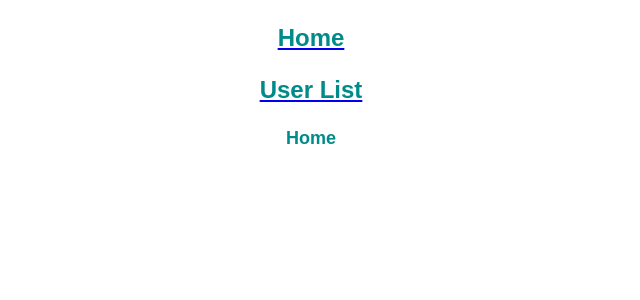
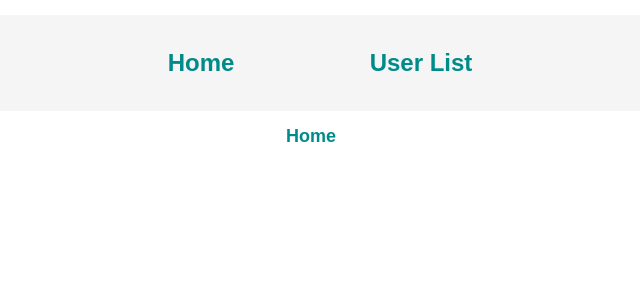
Before and after one commit to MMadejsza/React_users_app_routing, a React (Create React App) app in the folder 17_01_2021-users_excersise/: page / in a window 1280 px wide. Shown: the top 300 px of the page, without its empty margins (329-969 px from the left). Built offline with nearby package versions, Linux system fonts and the light colour scheme.

Commit message:
Styling corrected to css

```diff
--- /dev/null
+++ b/17_01_2021-users_excersise/src/App.css
@@ -0,0 +1,26 @@
+* {
+  box-sizing: border-box;
+}
+
+ul {
+  list-style-type: none;
+  margin: 15px;
+  padding: 0;
+  background-color: whitesmoke;
+  display: flex;
+  justify-content: center;
+}
+
+li {
+  width: 200px;
+  margin: 10px;
+  text-align: center;
+}
+
+li:hover {
+  background-color: grey;
+}
+
+a {
+  text-decoration: none;
+}
--- a/17_01_2021-users_excersise/src/App.js
+++ b/17_01_2021-users_excersise/src/App.js
@@ -1,5 +1,5 @@
 import React, { Component } from 'react';
-import './App.scss';
+import './App.css';
 import { BrowserRouter as Router, Route, Link } from 'react-router-dom';
 import Home from './Components/Home'
 import UsersList from './Components/UsersList';
@@ -8,15 +8,24 @@ class App extends Component {
   render() {
     return (
       <div className="App">
+
         <Router>
+          <ul>
+            <li>
               <Link to="/">
                 <p className="container">Home</p>
               </Link>
+            </li>
+            <li>
               <Link to="/user-list">
                 <p className="container">User List</p>
               </Link>
+            </li>
+          </ul>
+
+
           <Route exact path="/">
-            <Home></Home>
+            <Home img=""></Home>
           </Route>
           <Route exact path="/" component={UsersList}>
           </Route>
--- a/17_01_2021-users_excersise/src/App.scss
+++ /dev/null
@@ -1,28 +0,0 @@
-.App {
-  text-align: center;
-}
-
-.App-logo {
-  animation: App-logo-spin infinite 20s linear;
-  height: 80px;
-}
-
-.App-header {
-  background-color: #222;
-  height: 150px;
-  padding: 20px;
-  color: white;
-}
-
-.App-title {
-  font-size: 1.5em;
-}
-
-.App-intro {
-  font-size: large;
-}
-
-@keyframes App-logo-spin {
-  from { transform: rotate(0deg); }
-  to { transform: rotate(360deg); }
-}
```
Lines whose indentation alone changed are shown as unchanged.
